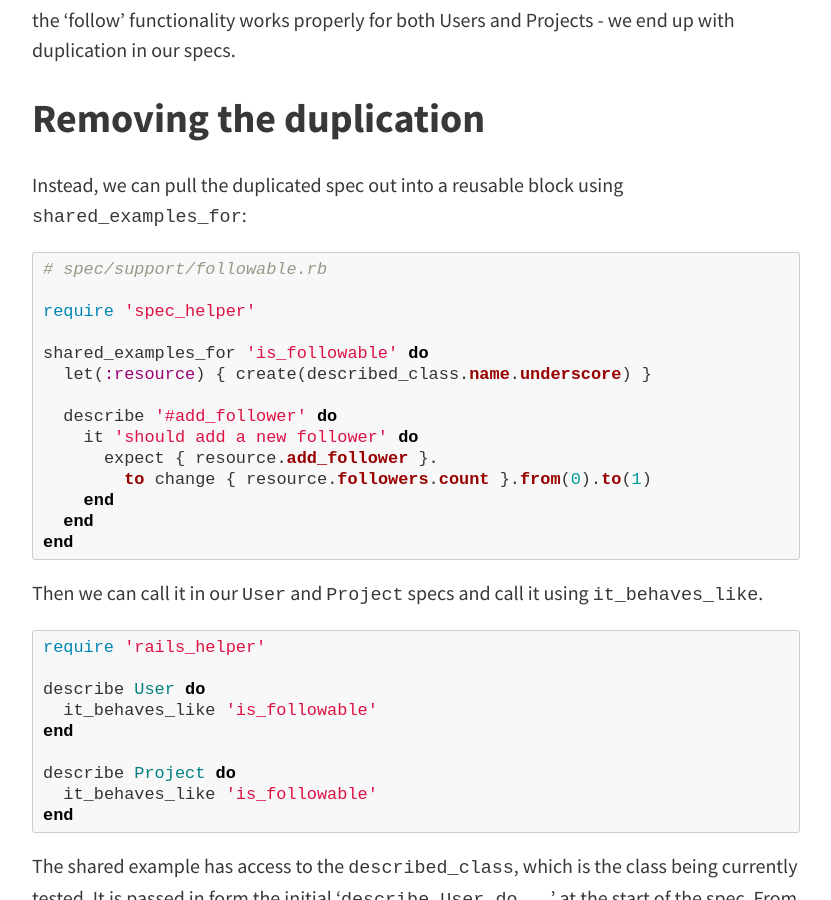
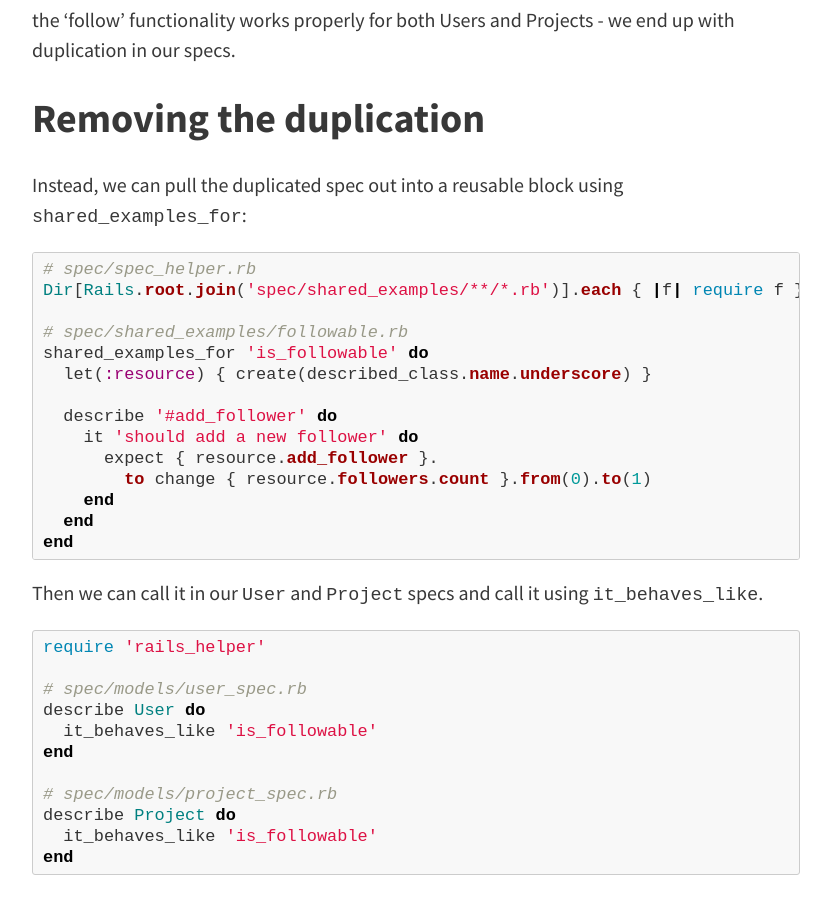
Before and after one commit to nburkley/nburkley.github.io, a Jekyll site: the page built from _posts/2016-08-26-rspecs-shared_examples_for.md, in a window 1280 px wide and 900 px high, scrolled down 2289 px. Shown: the whole window, without its empty margins (224-1055 px from the left). Built offline with Jekyll 4.4.1, drawn with Linux system fonts in a browser that asks for light colours; nearby versions of some CDN libraries; Markdown is read by kramdown in place of the engine named in the settings; comment, search, counter and statistics services are not loaded.

Commit message:
Update example for better file structure of shared_examples

````diff
--- a/_posts/2016-08-26-rspecs-shared_examples_for.md
+++ b/_posts/2016-08-26-rspecs-shared_examples_for.md
@@ -86,10 +86,10 @@ While our `Followable` module keeps our model code nice and DRY, we still want t
 Instead, we can pull the duplicated spec out into a reusable block using `shared_examples_for`:
 
 ```ruby
-# spec/support/followable.rb
+# spec/spec_helper.rb
+Dir[Rails.root.join('spec/shared_examples/**/*.rb')].each { |f| require f }
 
-require 'spec_helper'
-
+# spec/shared_examples/followable.rb
 shared_examples_for 'is_followable' do
   let(:resource) { create(described_class.name.underscore) }
 
@@ -106,10 +106,12 @@ Then we can call it in our `User` and `Project` specs and call it using `it_beha
 ```ruby
 require 'rails_helper'
 
+# spec/models/user_spec.rb
 describe User do
   it_behaves_like 'is_followable'
 end
 
+# spec/models/project_spec.rb
 describe Project do
   it_behaves_like 'is_followable'
 end
````
